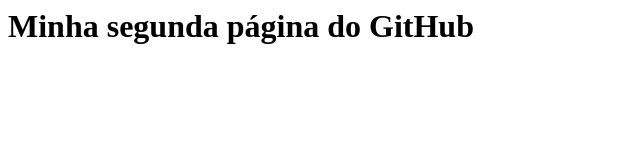
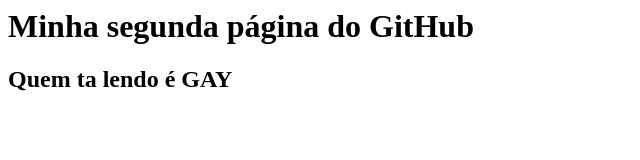
Before and after one commit to Claudio0804/Second-GitHub-Page, a plain HTML site: page index.html in a window 1280 px wide. Shown: the whole page, without its empty margins (0-640 px from the left). Drawn offline with Linux system fonts and the light colour scheme.

Commit message:
Alterações index.html

```diff
--- a/index.html
+++ b/index.html
@@ -4,5 +4,6 @@
   </head>
   <body>
     <h1> Minha segunda página do GitHub </h1>
+    <h2>Quem ta lendo é GAY</h2>
   </body>
 </html>
```
